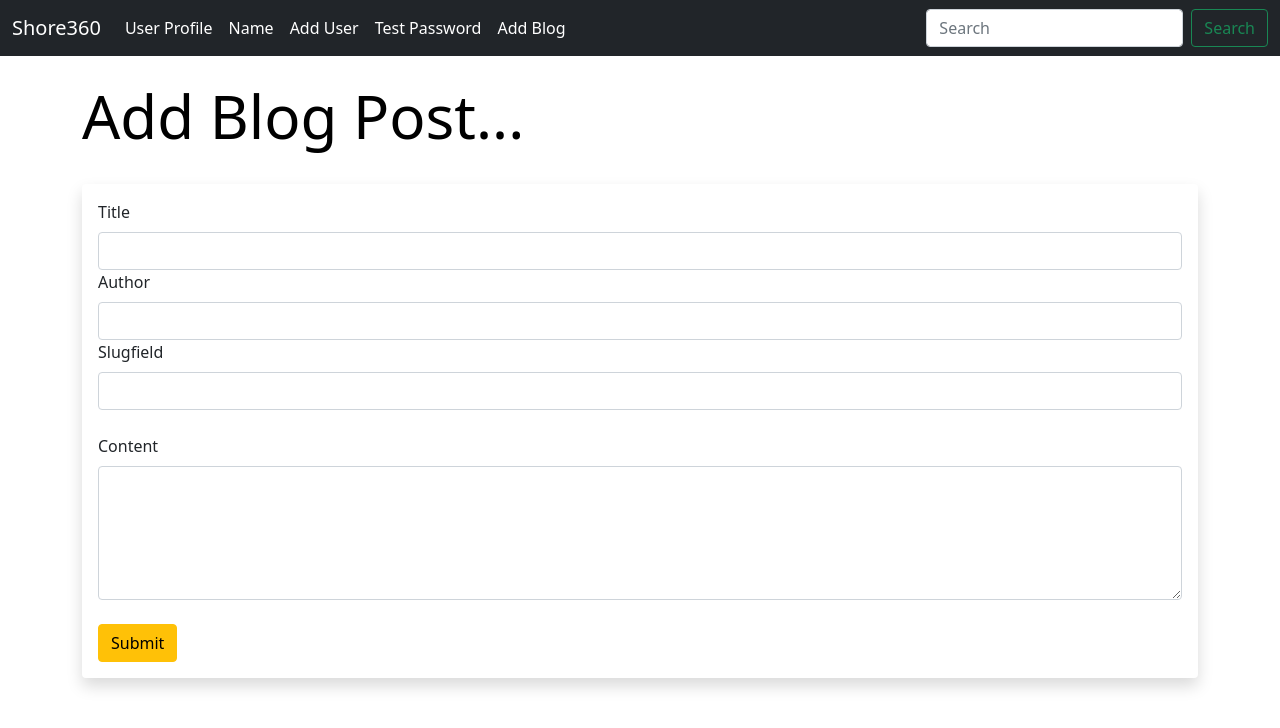
After one commit to renzo031109/Flask, a Flask app: page /add_post in a window 1280 px wide. The commit adds this page. Shown: the top 728 px of the page. Run offline with Flask 3, Linux system fonts and the light colour scheme.

Commit message:
blog post added

```diff
--- a/hello.py
+++ b/hello.py
@@ -7,6 +7,7 @@ from flask_migrate import Migrate
 from datetime import datetime
 from werkzeug.security import generate_password_hash, check_password_hash
 from datetime import date
+from wtforms.widgets import TextArea
 
 #Create a Flask Instance
 app = Flask(__name__)
@@ -22,6 +23,51 @@ app.config['SECRET_KEY'] = "This is my secret key"
 db = SQLAlchemy(app)
 #Migration of Database
 migrate = Migrate(app,db)
+
+#Create a Blog Post model
+class Posts(db.Model):
+    id = db.Column(db.Integer, primary_key=True)
+    title = db.Column(db.String(255))
+    content = db.Column(db.Text)
+    author = db.Column(db.String(255))
+    date_posted = db.Column(db.DateTime, default=datetime.utcnow)
+    slug = db.Column(db.String(255))
+
+#Create a Posts Form
+class PostForm(FlaskForm):
+    title = StringField("Title", validators=[DataRequired()])
+    content = StringField("Content", validators=[DataRequired()], widget=TextArea())
+    author = StringField("Author", validators=[DataRequired()])
+    slug = StringField("Slugfield", validators=[DataRequired()])
+    submit = SubmitField("Submit")
+
+#Add Post Page
+@app.route('/add_post', methods=['GET','POST'])
+def add_post():
+    form = PostForm()
+
+    if form.validate_on_submit():
+        post = Posts(title=form.title.data,
+                     content=form.content.data,
+                     author=form.author.data,
+                     slug=form.slug.data,
+                     )
+        #Clear the form
+        form.title.data = ''
+        form.content.data = ''
+        form.author.data = ''
+        form.slug.data =''
+
+        #Add post data to database
+        db.session.add(post)
+        db.session.commit()
+
+        #return a message
+        flash("Blog POst submitted successfully")
+
+    #Redirect to the webpage
+    return render_template('add_post.html',form=form)
+
 
 #Jason
 @app.route('/date')
--- /dev/null
+++ b/templates/add_post.html
@@ -0,0 +1,32 @@
+{% extends 'base.html' %}
+
+{% block content %}
+
+{% for message in get_flashed_messages() %}
+    <div class="alert alert-success alert-dismissible fade show" role="alert">
+        <strong>{{ message }}</strong>
+        <button type="button" class="btn-close" data-bs-dismiss="alert" aria-label="Close"></button>
+    </div>
+
+{% endfor %}
+
+<h1>Add Blog Post... </h1>
+    <br/>
+    <div class="shadow p-3 mb-5 bg-body-tertiary rounded">
+        <form method='POST'>
+            {{ form.hidden_tag() }}
+            {{ form.title.label(class="form-label") }}
+            {{ form.title(class="form-control") }}
+            {{ form.author.label(class="form-label") }}
+            {{ form.author(class="form-control") }}
+            {{ form.slug.label(class="form-label") }}
+            {{ form.slug(class="form-control") }}
+            <br/>
+            {{ form.content.label(class="form-label") }}
+            {{ form.content(class="form-control", rows="5") }}
+            <br/>
+            {{ form.submit(class="btn btn-warning") }}
+        </form>
+    </div>
+
+{% endblock %}
--- a/templates/navbar.html
+++ b/templates/navbar.html
@@ -7,20 +7,28 @@
       <div class="collapse navbar-collapse" id="navbarSupportedContent">
         <ul class="navbar-nav me-auto mb-2 mb-lg-0">
           <li class="nav-item">
-            <a class="nav-link active" aria-current="page" href="{{url_for('user',name='renan')}}">User Profile</a>
+            <a class="nav-link active" aria-current="page" href="{{ url_for('user',name='renan') }}">User Profile</a>
           </li>
 
           <li class="nav-item">
-            <a class="nav-link active" aria-current="page" href="{{url_for('name')}}">Name</a>
+            <a class="nav-link active" aria-current="page" href="{{ url_for('name') }}">Name</a>
           </li>
 
           <li class="nav-item">
-            <a class="nav-link active" aria-current="page" href="{{url_for('add_user')}}">Add User</a>
+            <a class="nav-link active" aria-current="page" href="{{ url_for('add_user') }}">Add User</a>
           </li>
 
           <li class="nav-item">
-            <a class="nav-link active" aria-current="page" href="{{url_for('test_pw')}}">Test Password</a>
+            <a class="nav-link active" aria-current="page" href="{{ url_for('test_pw') }}">Test Password</a>
           </li>
+
+          <li class="nav-item">
+            <a class="nav-link active" aria-current="page" href="{{ url_for('add_post') }}">Add Blog</a>
+          </li>
+
+
+
+
 
 
 
```
